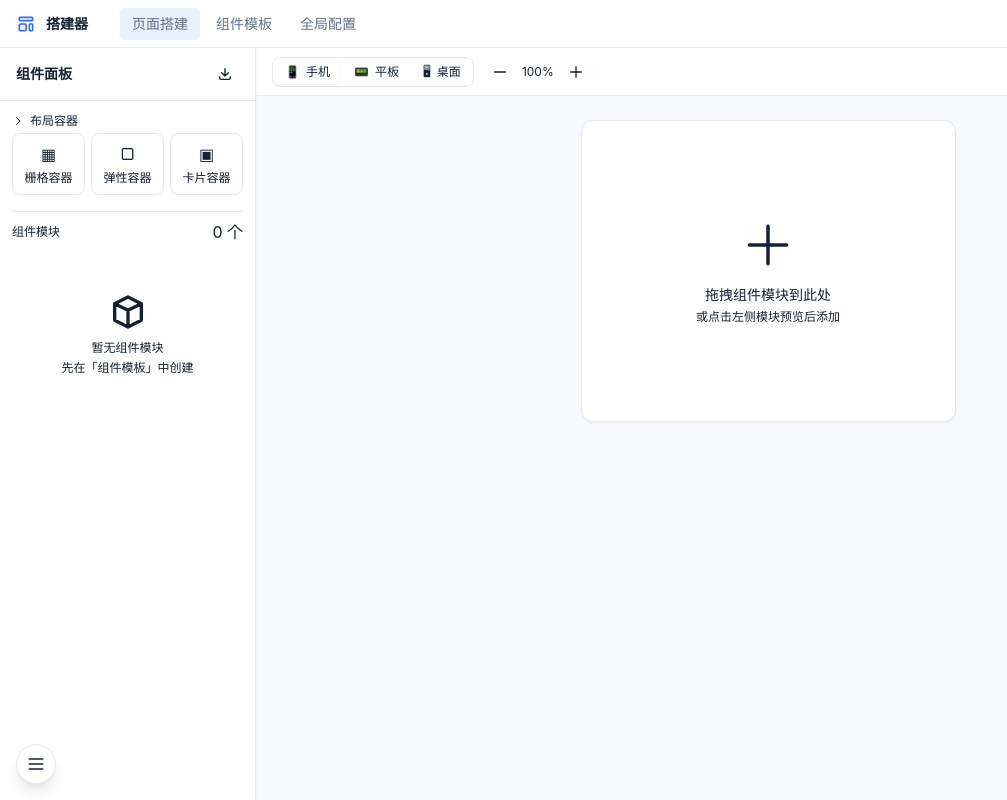
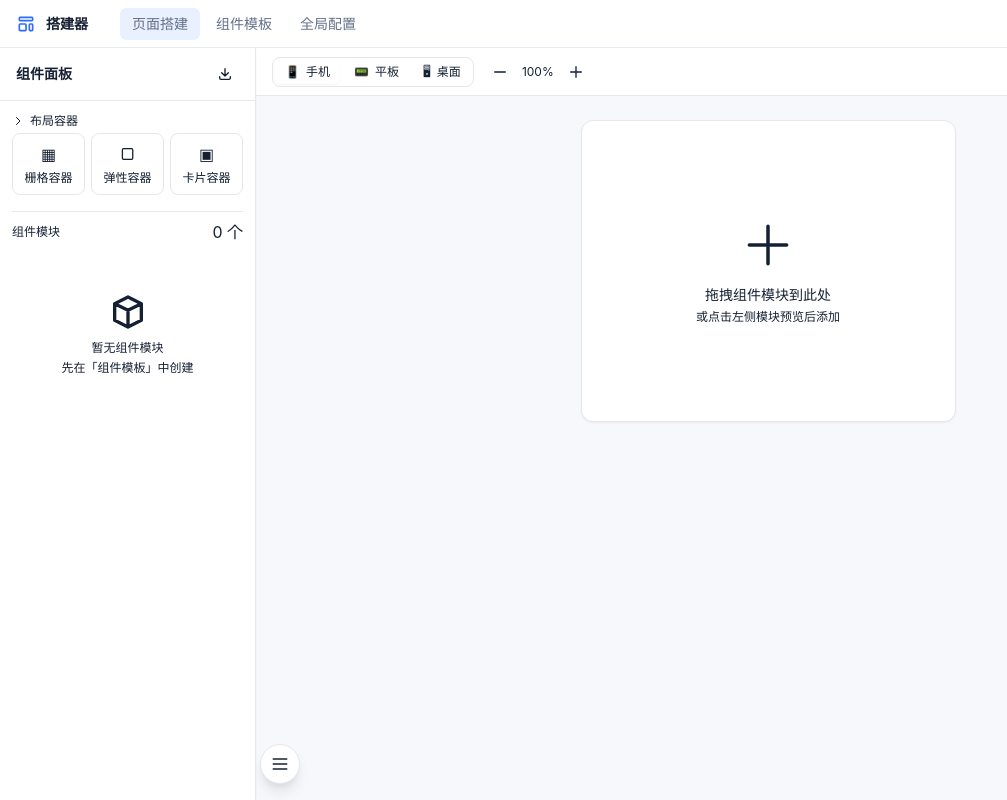
Before and after one commit to yinshaoqian/vibe-page-builder, a Vue app: page /#/builder in a window 1280 px wide. Shown: the whole page, without its empty margins (0-1007 px from the left). Built offline with nearby package versions, Linux system fonts and the light colour scheme.

Commit message:
fix: component list drawer positioning - absolute to canvas wrapper instead of fixed
Coze-Commit-Type: user
Coze-User-ID: 1593659318084544
Coze-Conversation-ID: 6883847

```diff
--- a/src/views/Builder.vue
+++ b/src/views/Builder.vue
@@ -207,7 +207,7 @@
         </div>
 
         <!-- ===== 组件列表抽屉（右下角） ===== -->
-        <div class="fixed left-4 bottom-4 z-50 flex flex-col items-start">
+        <div class="absolute left-1 bottom-4 z-50 flex flex-col items-start">
           <div v-if="showComponentList && canvasItems.length" class="mb-2 bg-white rounded-xl shadow-2xl border border-[#E6EAF2] overflow-hidden transition-all">
             <div class="flex items-center justify-between px-4 py-2.5 border-b border-[#E6EAF2] bg-white">
               <span class="text-sm font-medium text-[#152033]">画布组件列表</span>
```
